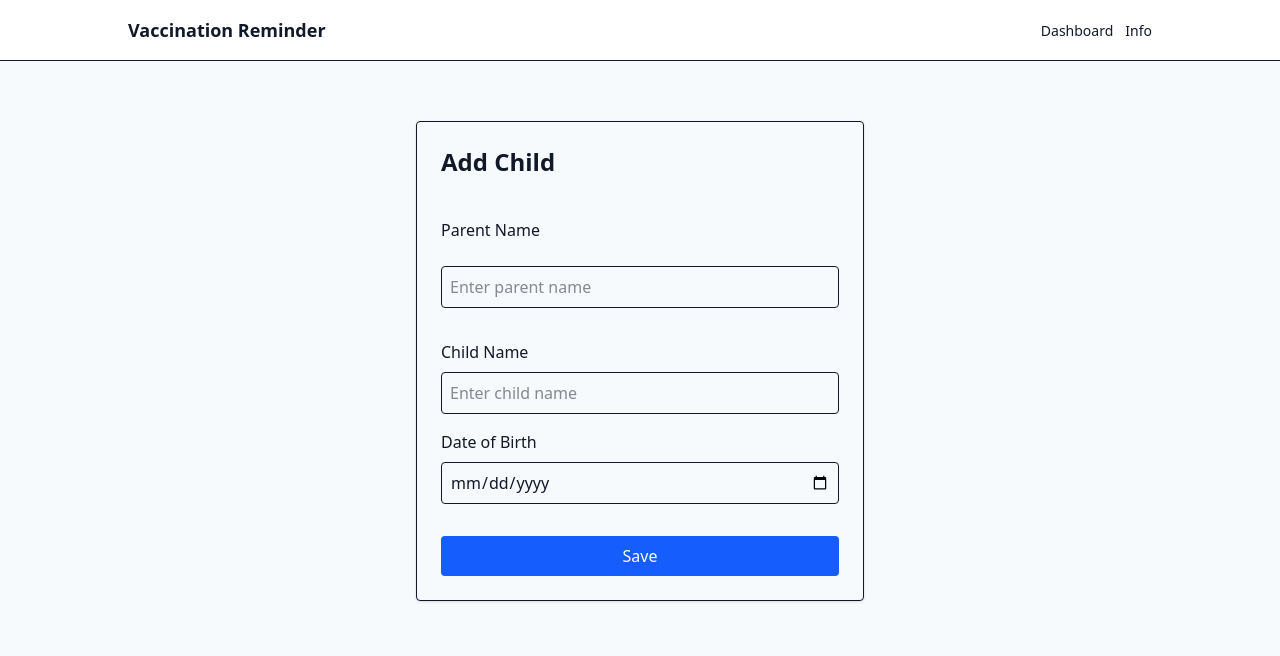
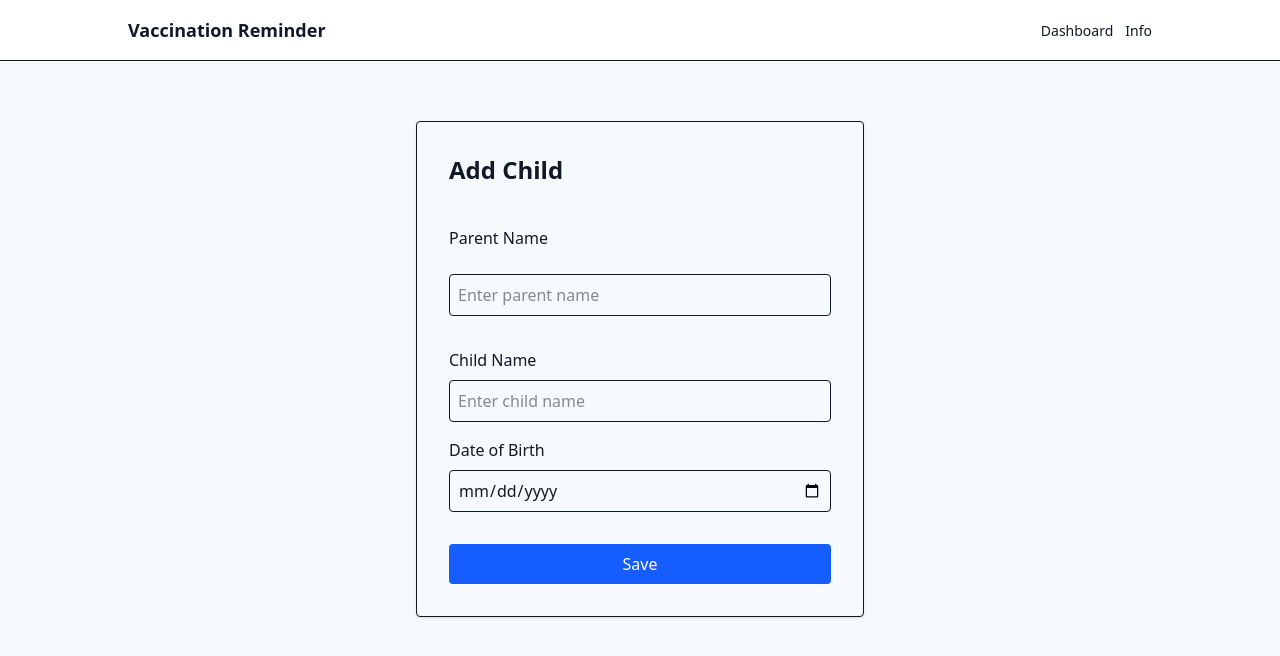
Before and after one commit to prakhar17072004/Health_app, a Next.js app: page /add-child in a window 1280 px wide. Shown: the top 656 px of the page. Built offline with nearby package versions, Linux system fonts and the light colour scheme.

Commit message:
new css is added

```diff
--- a/src/app/add-child/page.tsx
+++ b/src/app/add-child/page.tsx
@@ -38,7 +38,7 @@ export default function AddChildPage() {
   };
 
   return (
-    <div className="max-w-md mx-auto mt-9 p-6 border rounded shadow">
+    <div className="max-w-md mx-auto mt-9 p-8 border rounded shadow">
       <h2 className="text-2xl font-semibold mb-10">Add Child</h2>
 
       <label className="block mb-6 font-medium">Parent Name</label>
```
